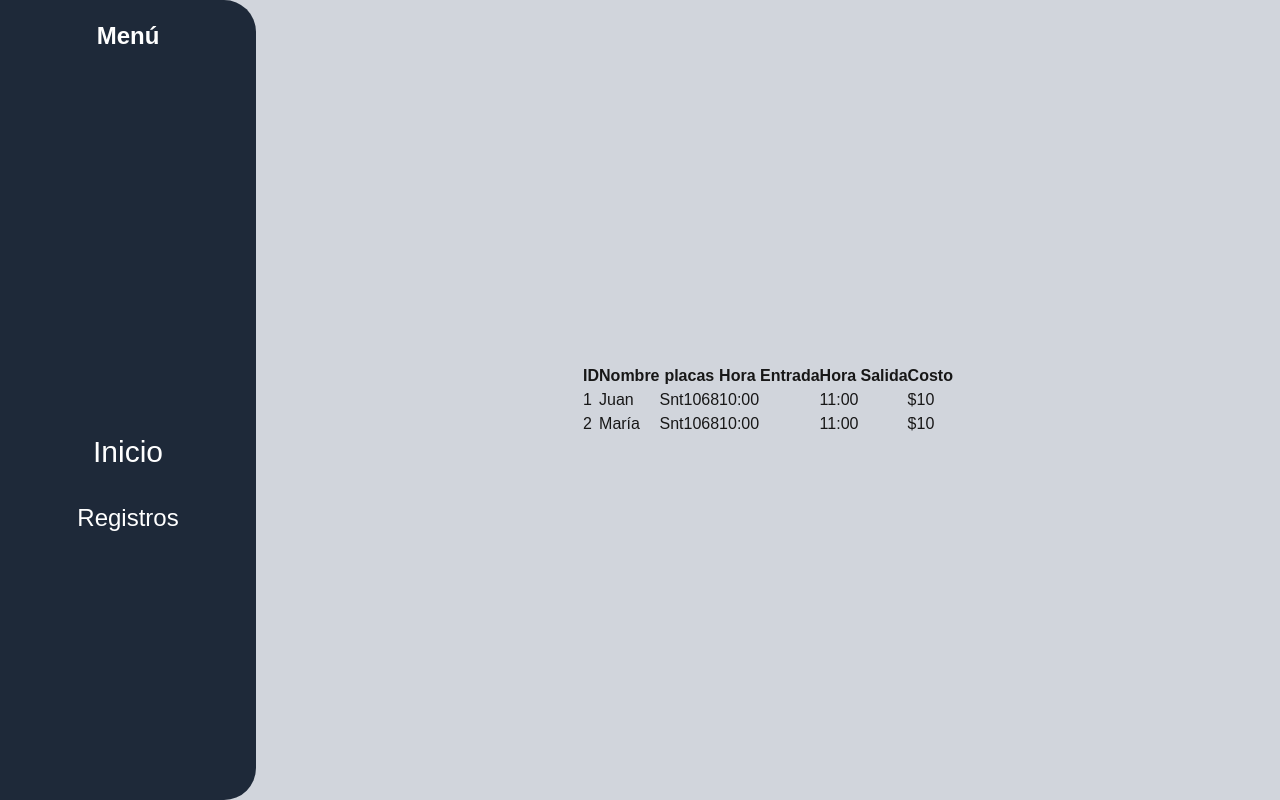
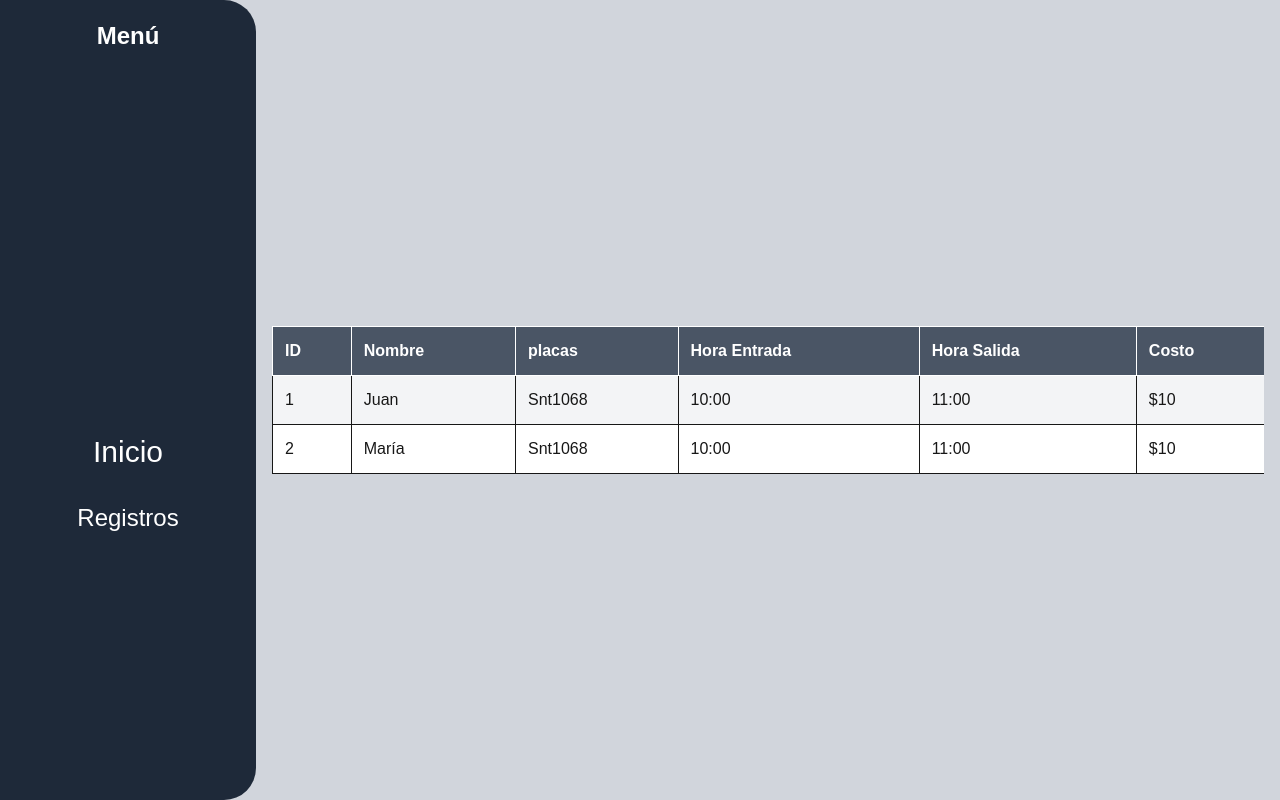
Before and after one commit to gustavo234124/EstacionamientoSystem, a Next.js app: page /registros in a window 1280 px wide. Built offline with nearby package versions, Linux system fonts and the light colour scheme.

Commit message:
rediseño de tamaños en tabla e implementacion de estilos tailwind

```diff
--- a/components/registerTable.jsx
+++ b/components/registerTable.jsx
@@ -46,12 +46,13 @@ export default function RegisterTable() {
     })
 
     return (
-        <table>
-            <thead>
+        <div className="overflow-x-auto">
+            <table className="w-250 border-collapse border border-gray-300">
+                <thead className="bg-gray-600 text-white">
                     {table.getHeaderGroups().map(headerGroup => (
                         <tr key={headerGroup.id}>
                             {headerGroup.headers.map(header => (
-                            <th key={header.id}>
+                                <th key={header.id} className="border p-3 text-left">
                                     {flexRender(
                                         header.column.columnDef.header,
                                         header.getContext()
@@ -62,10 +63,13 @@ export default function RegisterTable() {
                     ))}
                 </thead>
                 <tbody>
-                {table.getRowModel().rows.map(row => (
-                    <tr key={row.id}>
+                    {table.getRowModel().rows.map((row, idx) => (
+                        <tr
+                            key={row.id}
+                            className={idx % 2 === 0 ? 'bg-gray-100' : 'bg-white'}
+                        >
                             {row.getVisibleCells().map(cell => (
-                            <td key={cell.id}>
+                                <td key={cell.id} className="border p-3">
                                     {flexRender(cell.column.columnDef.cell, cell.getContext())}
                                 </td>
                             ))}
@@ -73,5 +77,6 @@ export default function RegisterTable() {
                     ))}
                 </tbody>
             </table>
+        </div>
     )
 }
```
Lines whose indentation alone changed are shown as unchanged.
